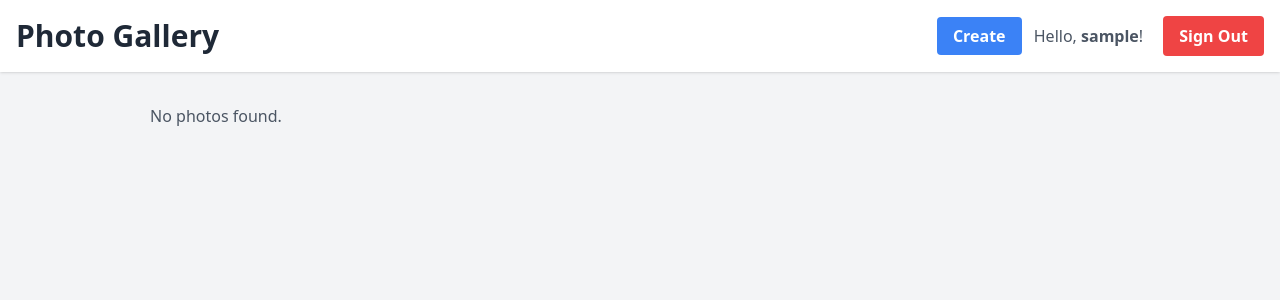
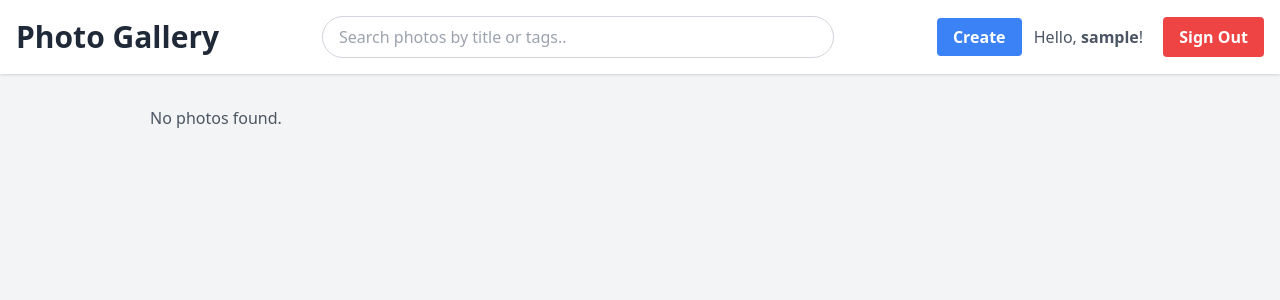
Before and after one commit to mnene-william/Gallery, a Django app: page / in a window 1280 px wide. Shown: the top 300 px of the page. Run offline with Django 5.2, Linux system fonts and the light colour scheme; the visitor is signed in with stand-in values (Sample User, id 1); data that the repository does not hold is empty; some libraries are stand-ins or nearby versions.

Commit message:
Add a search functinality that queries the database to bring the seraches the user is searching for

```diff
--- a/myapp/templates/base.html
+++ b/myapp/templates/base.html
@@ -12,6 +12,10 @@
         <h1 class="text-3xl font-bold text-gray-800">
             <a href="{% url 'home' %}">Photo Gallery</a>
         </h1>
+        <form method="get" action="{% url 'home' %}" class="flex-grow max-w-lg mx-4">
+            <input type="text" name="q" placeholder="Search photos by title or tags.." class="w-full px-4 py-2 rounded-full border border-gray-300 focus:outline-none focus:ring-blue-500" />
+
+        </form>
         <nav>
             {% if user.is_authenticated %}
                 <a href="{% url 'upload_photo' %}" class="bg-blue-500 hover:bg-blue-700 text-white font-bold py-2 px-4 rounded mr-2">Create</a>
--- a/myapp/templates/home.html
+++ b/myapp/templates/home.html
@@ -1,6 +1,11 @@
 {% extends 'base.html' %}
 
 {% block content %}
+
+{% if query %}
+ <h3 class="text-xl font-semibold text-gray-700 mb-6">Showing results for "<span class="font-bold">{{query}}</span></h3>
+
+{% endif %}
 <div class="grid grid-cols-1 md:grid-cols-2 lg:grid-cols-3 gap-6">
     {% for photo in photos %}
     <div class="bg-white rounded-lg shadow-md overflow-hidden">
--- a/myapp/views.py
+++ b/myapp/views.py
@@ -3,6 +3,7 @@ from django.contrib.auth.decorators import login_required
 from django.contrib.auth import login, logout
 from .models import *
 from .forms import *
+from django.db.models import Q
 
 # Create your views here.
 
@@ -21,23 +22,18 @@ def user_registration(request):
 
 @login_required
 def photo_gallery(request):
-    form = PhotoForm()
+    query = request.GET.get('q')
 
-    if request.method == 'POST':
-        form = PhotoForm(request.POST, request.FILES)
-        if form.is_valid():
-            photo = form.save(commit=False)
-            photo.user = request.user
-            photo.save()
-            return redirect('home')
-        else:
-            form = PhotoForm()
-
-    photos = Photo.objects.all()
+    if query:
+        photos = Photo.objects.filter(
+            Q(title__icontains=query) | Q(tags__icontains=query)
+        ).order_by('-created_at')
+    else:
+        photos = Photo.objects.all().order_by('-created_at')
 
     context = {
         'photos': photos,
-        'form': form,
+        'query': query,
     }
 
     return render(request, 'home.html', context)
```
